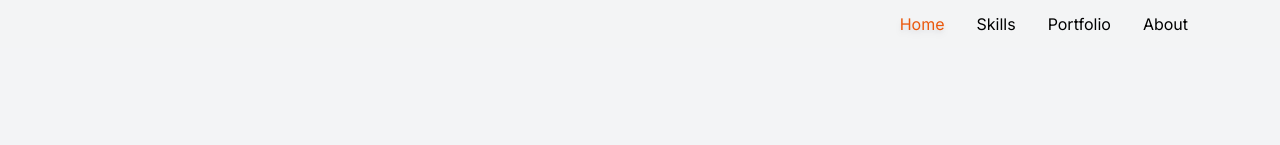
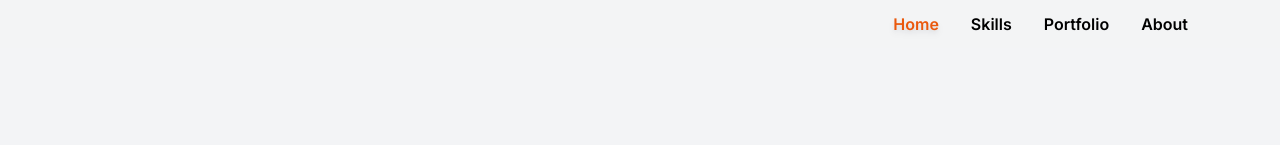
Before and after one commit to Arden27/portfolio, a Next.js app: page / in a window 1280 px wide. Shown: the top 145 px of the page. Built offline with nearby package versions, Linux system fonts and the light colour scheme.

Commit message:
semibold nav font

```diff
--- a/src/components/nav.js
+++ b/src/components/nav.js
@@ -80,7 +80,7 @@ const NavBar = ({ mainRef }) => {
         >
             <div
                 onClick={() => handleNavLinkClick("home-section")}
-                className={`md:mx-4 cursor-pointer ${
+                className={`md:mx-4 font-semibold cursor-pointer ${
                     activeLink === "home-section" ? "drop-shadow-md text-orange-600" : ""
                 }`}
             >
@@ -88,7 +88,7 @@ const NavBar = ({ mainRef }) => {
             </div>
             <div
                 onClick={() => handleNavLinkClick("skills-section")}
-                className={`md:mx-4 cursor-pointer ${
+                className={`md:mx-4 font-semibold cursor-pointer ${
                     activeLink === "skills-section" ? "drop-shadow-md text-orange-600" : ""
                 }`}
             >
@@ -96,7 +96,7 @@ const NavBar = ({ mainRef }) => {
             </div>
             <div
                 onClick={() => handleNavLinkClick("portfolio-section")}
-                className={`md:mx-4 cursor-pointer ${
+                className={`md:mx-4 font-semibold cursor-pointer ${
                     activeLink === "portfolio-section" ? "drop-shadow-md text-orange-600" : ""
                 }`}
             >
@@ -104,7 +104,7 @@ const NavBar = ({ mainRef }) => {
             </div>
             <div
                 onClick={() => handleNavLinkClick("about-section")}
-                className={`md:mx-4 md:mr-20 cursor-pointer ${
+                className={`md:mx-4 md:mr-20 font-semibold cursor-pointer ${
                     activeLink === "about-section" ? "drop-shadow-md text-orange-600" : ""
                 }`}
             >
```
